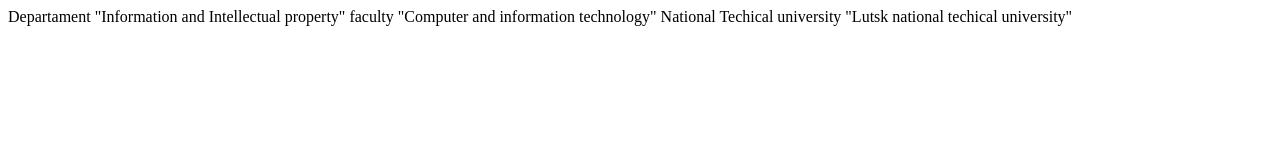
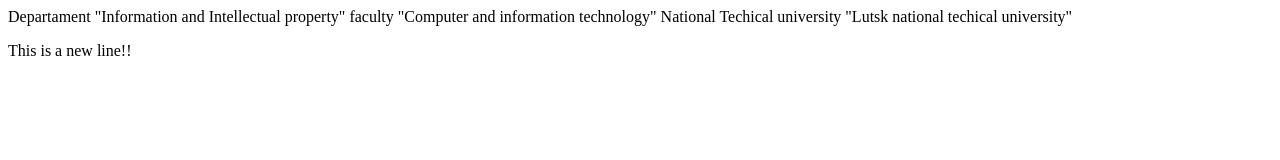
Before and after one commit to batateratika/TeamDev, a plain HTML site: page index.html in a window 1280 px wide. Drawn offline with Linux system fonts and the light colour scheme.

Commit message:
Updated index.html
added a new line under div

```diff
--- a/index.html
+++ b/index.html
@@ -9,5 +9,6 @@
         Departament "Information and Intellectual property"
         faculty "Computer and information technology" National Techical university "Lutsk national techical university"
     </div>
+    <p>This is a new line!!</p>
 </body>
 </html>
```
